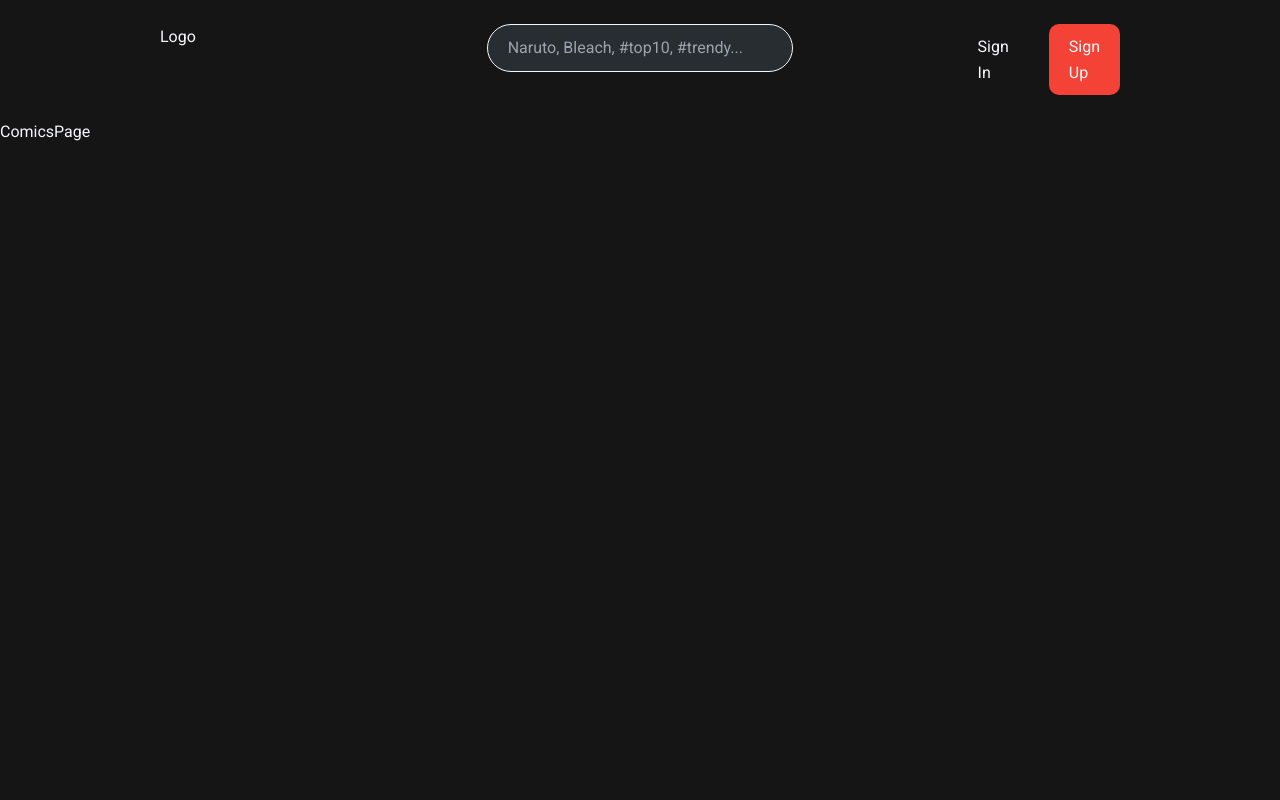
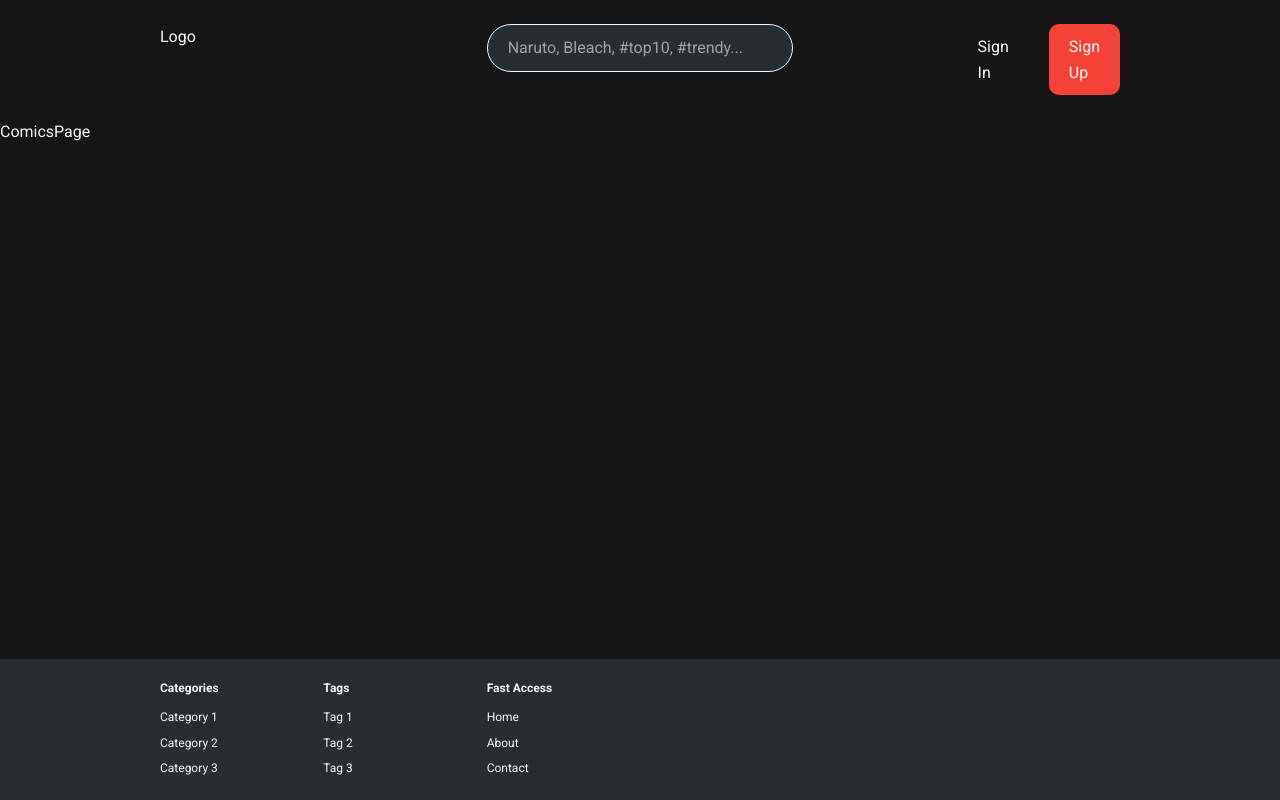
Before and after one commit to hnamdev21/lord-of-manga-client, a Next.js app: page /comics in a window 1280 px wide. Built offline with nearby package versions, Linux system fonts and the light colour scheme; no server answers.

Commit message:
update(ui): footer

```diff
--- a/src/components/CardComic/index.tsx
+++ b/src/components/CardComic/index.tsx
@@ -16,7 +16,7 @@ const CardComic = ({ ...props }: CardComicProps) => {
     >
       <div className="w-full h-4/5 bg-white"></div>
 
-      <div className="w-full h-1/4 p-[1rem]">
+      <div className="w-full h-1/5 p-[1rem]">
         <Typography tag="h6" className="line-clamp-2">
           Lorem ipsum, dolor sit amet consectetur adipisicing elit. Enim molestiae eligendi tempora expedita sed, quia suscipit consequuntur architecto, ut
           illum maiores! Expedita culpa rem nisi reprehenderit eius facilis esse voluptate.
--- a/src/components/Container/index.tsx
+++ b/src/components/Container/index.tsx
@@ -1,8 +1,18 @@
 import cn from "classnames";
 import React from "react";
 
-const Container = ({ noGrid = false, children, className = "" }: { noGrid?: boolean; children: React.ReactNode; className?: string }) => {
-  return <section className={cn("w-full px-[16rem] mx-auto", !noGrid && "grid grid-cols-12 gap-[2rem]", className)}>{children}</section>;
+type ContainerProps = {
+  noGrid?: boolean;
+  children: React.ReactNode;
+  className?: string;
+} & React.HTMLProps<HTMLDivElement>;
+
+const Container = ({ noGrid = false, children, className = "", ...props }: ContainerProps) => {
+  return (
+    <section {...props} className={cn("w-full px-[16rem] mx-auto", !noGrid && "grid grid-cols-12 gap-[2rem]", className)}>
+      {children}
+    </section>
+  );
 };
 
 export default Container;
--- /dev/null
+++ b/src/layouts/LayoutUser/Footer/FastAccessCol/ListData.tsx
@@ -0,0 +1,43 @@
+"use client";
+
+import Link from "next/link";
+import React from "react";
+
+import AXIOS_INSTANCE from "@/apis/instance";
+import Typography from "@/components/Typography";
+
+type ListDataProps = {
+  prefix: string;
+  fetchUrl: string;
+};
+
+const ListData = ({ prefix, fetchUrl }: ListDataProps) => {
+  const [data, setData] = React.useState<
+    Array<{
+      name: string;
+      slug: string;
+    }>
+  >([]);
+
+  const fetchData = async () => {
+    const response = await AXIOS_INSTANCE.get(fetchUrl);
+    console.log("[ListData] response :::: ", response.data);
+    setData(response.data.slice(0, 5));
+  };
+
+  React.useEffect(() => {
+    fetchData();
+  }, []);
+
+  return (data || []).map((item, index) => (
+    <li key={index}>
+      <Link href={`/${prefix}${item.slug}`}>
+        <Typography tag="span" fontSize="sm">
+          {item.name}
+        </Typography>
+      </Link>
+    </li>
+  ));
+};
+
+export default ListData;
--- /dev/null
+++ b/src/layouts/LayoutUser/Footer/FastAccessCol/index.tsx
@@ -0,0 +1,35 @@
+import Link from "next/link";
+import React from "react";
+
+import Typography from "@/components/Typography";
+import { FastAccessColProps } from "@/types/component";
+
+import ListData from "./ListData";
+
+const FastAccessCol = ({ title, ...props }: FastAccessColProps) => {
+  return (
+    <div>
+      <Typography tag="h6" fontSize="sm" fontWeight="bold" className="mb-[.5rem]">
+        {title}
+      </Typography>
+
+      <ul className="flex flex-col">
+        {!props.fetch ? (
+          (props.data || []).slice(0, 5).map(({ label, href }) => (
+            <li key={label}>
+              <Link href={href}>
+                <Typography tag="span" fontSize="sm">
+                  {label}
+                </Typography>
+              </Link>
+            </li>
+          ))
+        ) : (
+          <ListData {...props} />
+        )}
+      </ul>
+    </div>
+  );
+};
+
+export default FastAccessCol;
--- a/src/layouts/LayoutUser/Footer/index.tsx
+++ b/src/layouts/LayoutUser/Footer/index.tsx
@@ -1,7 +1,86 @@
 import React from "react";
 
+import Container from "@/components/Container";
+import { FastAccessColProps } from "@/types/component";
+
+import FastAccessCol from "./FastAccessCol";
+
+const MOCK: Array<FastAccessColProps> = [
+  {
+    fetch: false,
+    title: "Categories",
+    data: [
+      {
+        label: "Category 1",
+        href: "#",
+      },
+      {
+        label: "Category 2",
+        href: "#",
+      },
+      {
+        label: "Category 3",
+        href: "#",
+      },
+    ],
+  },
+  {
+    fetch: false,
+    title: "Tags",
+    data: [
+      {
+        label: "Tag 1",
+        href: "#",
+      },
+      {
+        label: "Tag 2",
+        href: "#",
+      },
+      {
+        label: "Tag 3",
+        href: "#",
+      },
+    ],
+  },
+  {
+    fetch: false,
+    title: "Fast Access",
+    data: [
+      {
+        label: "Home",
+        href: "#",
+      },
+      {
+        label: "About",
+        href: "#",
+      },
+      {
+        label: "Contact",
+        href: "#",
+      },
+    ],
+  },
+];
+
 const Footer = () => {
-  return <footer></footer>;
+  return (
+    <footer className="mt-[4rem]">
+      <Container
+        className="py-[2rem]"
+        style={{
+          backgroundColor: "var(--color-dark)",
+        }}
+      >
+        {MOCK.map((props, index) => (
+          <div key={index} className="col-span-2">
+            <FastAccessCol {...props} />
+          </div>
+        ))}
+
+        <div className="col-span-6"></div>
+      </Container>
+    </footer>
+  );
 };
 
 export default Footer;
--- a/src/modules/(user)/Home/components/RowCard/index.tsx
+++ b/src/modules/(user)/Home/components/RowCard/index.tsx
@@ -9,8 +9,8 @@ import Typography from "@/components/Typography";
 const RowCard = () => {
   return (
     <Container noGrid>
-      <div className="flex justify-between items-center mb-[1rem]">
-        <Typography tag="h5" fontSize="lg">
+      <div className="flex justify-between items-center">
+        <Typography tag="h5" fontSize="lg" className="mb-[1.5rem]">
           Drama
         </Typography>
 
--- /dev/null
+++ b/src/types/component.ts
@@ -0,0 +1,17 @@
+type FastAccessColProps_1 = {
+  title: string;
+  fetch: false;
+  data: Array<{
+    label: string;
+    href: string;
+  }>;
+};
+
+type FastAccessColProps_2 = {
+  title: string;
+  fetch: true;
+  prefix: string;
+  fetchUrl: string;
+};
+
+export type FastAccessColProps = FastAccessColProps_1 | FastAccessColProps_2;
```
Also changed, not shown: src/layouts/LayoutUser/Footer/FastAccessCol/styles.module.scss (added).
